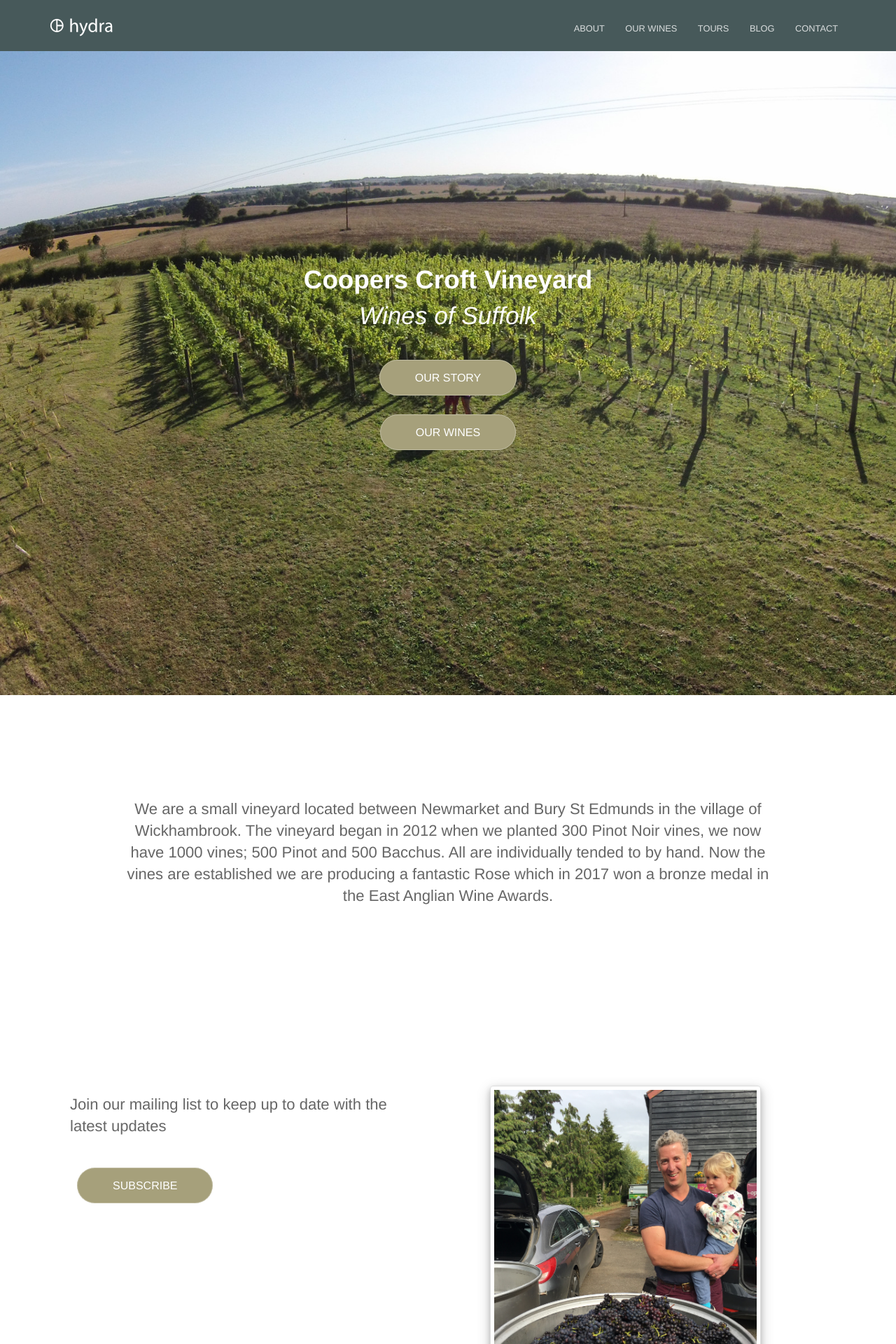
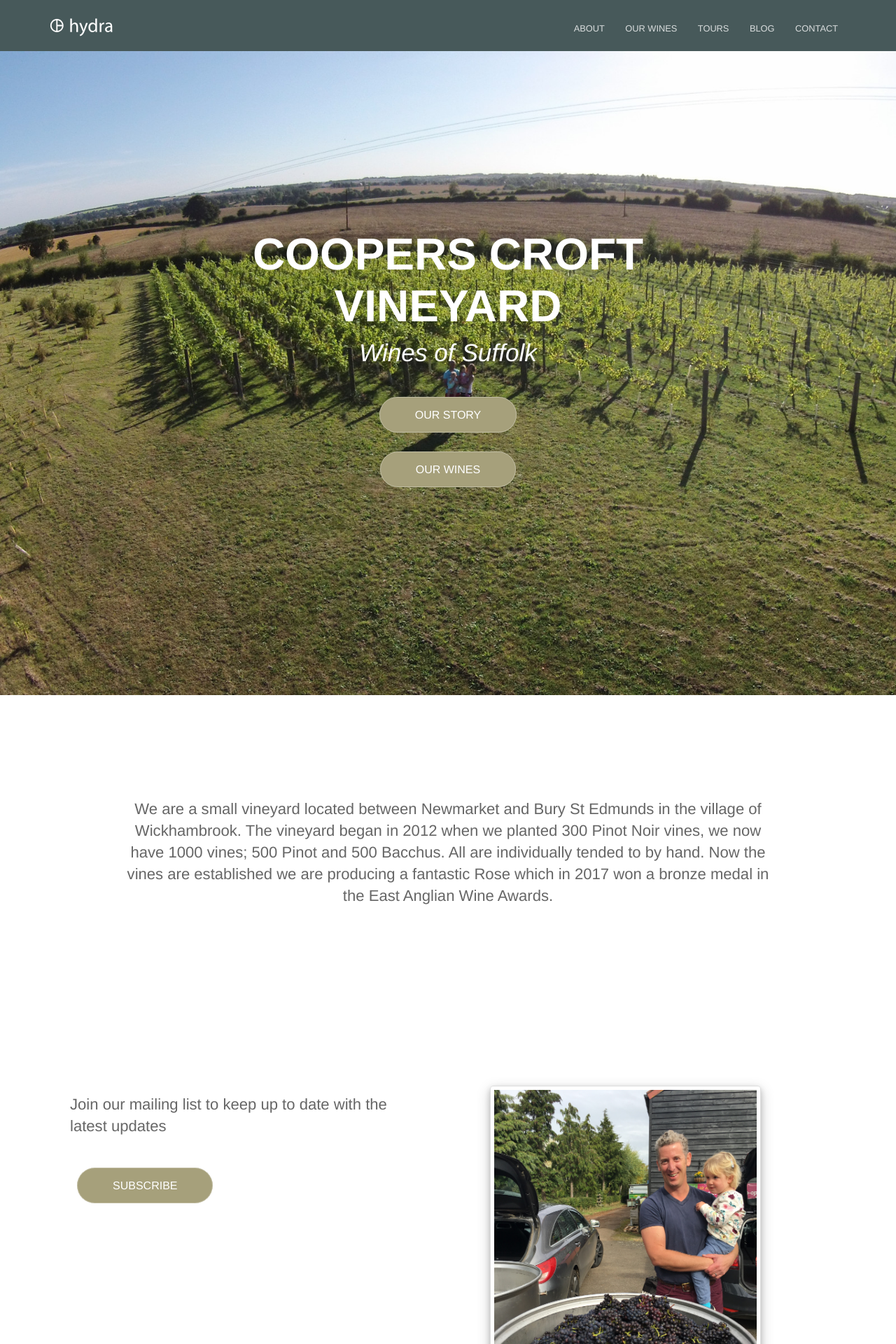
Before and after one commit to seblawson11/CoopersCroft, a Jekyll site: the page built from index.html, in a window 1280 px wide. Shown: the top 1920 px of the page at 70% size. Built offline with Jekyll 4.4.1, drawn with Linux system fonts in a browser that asks for light colours.

Commit message:
homepage imgs

```diff
--- a/_sass/homepage.scss
+++ b/_sass/homepage.scss
@@ -10,6 +10,11 @@
 	display: flex;
 	align-items: center;
 	justify-content: center;
+
+	h1 {
+		text-transform: uppercase;
+		font-size: 4em;
+	}
 }
 
 .welcome {
```
